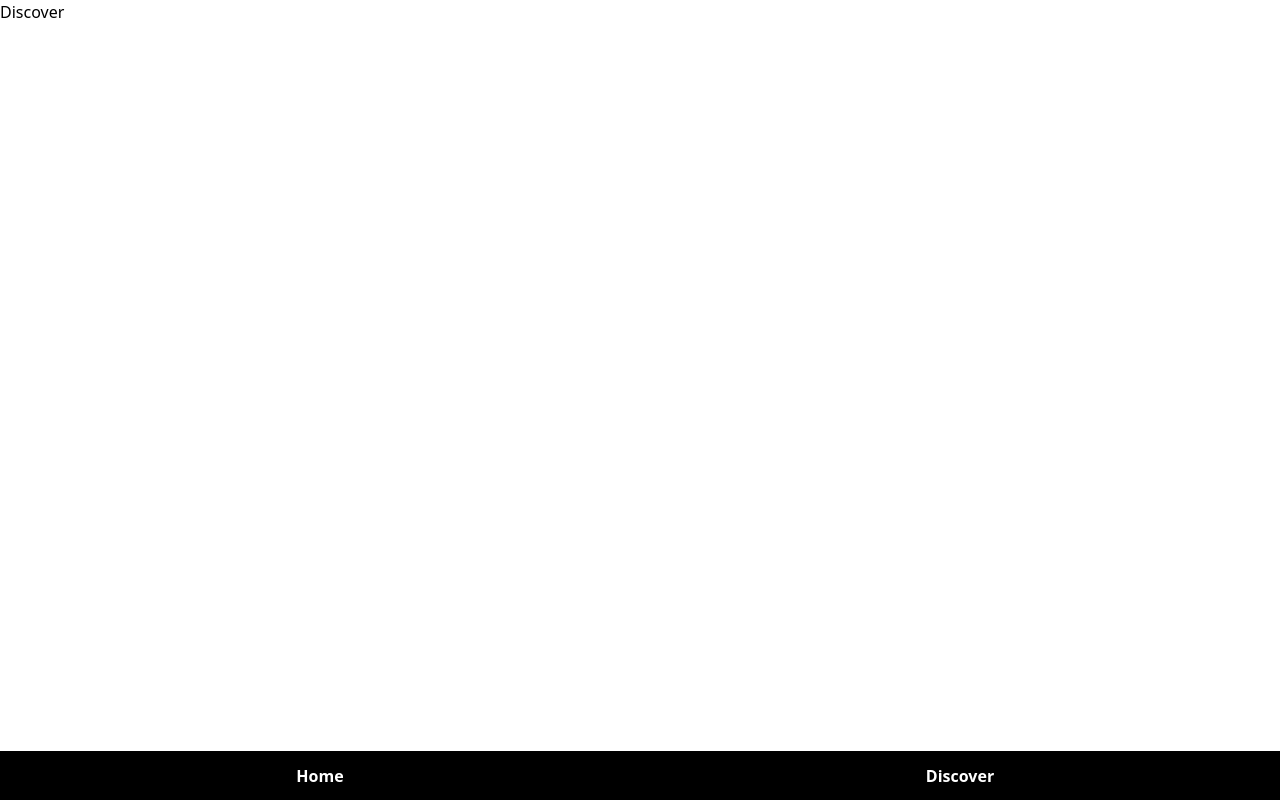
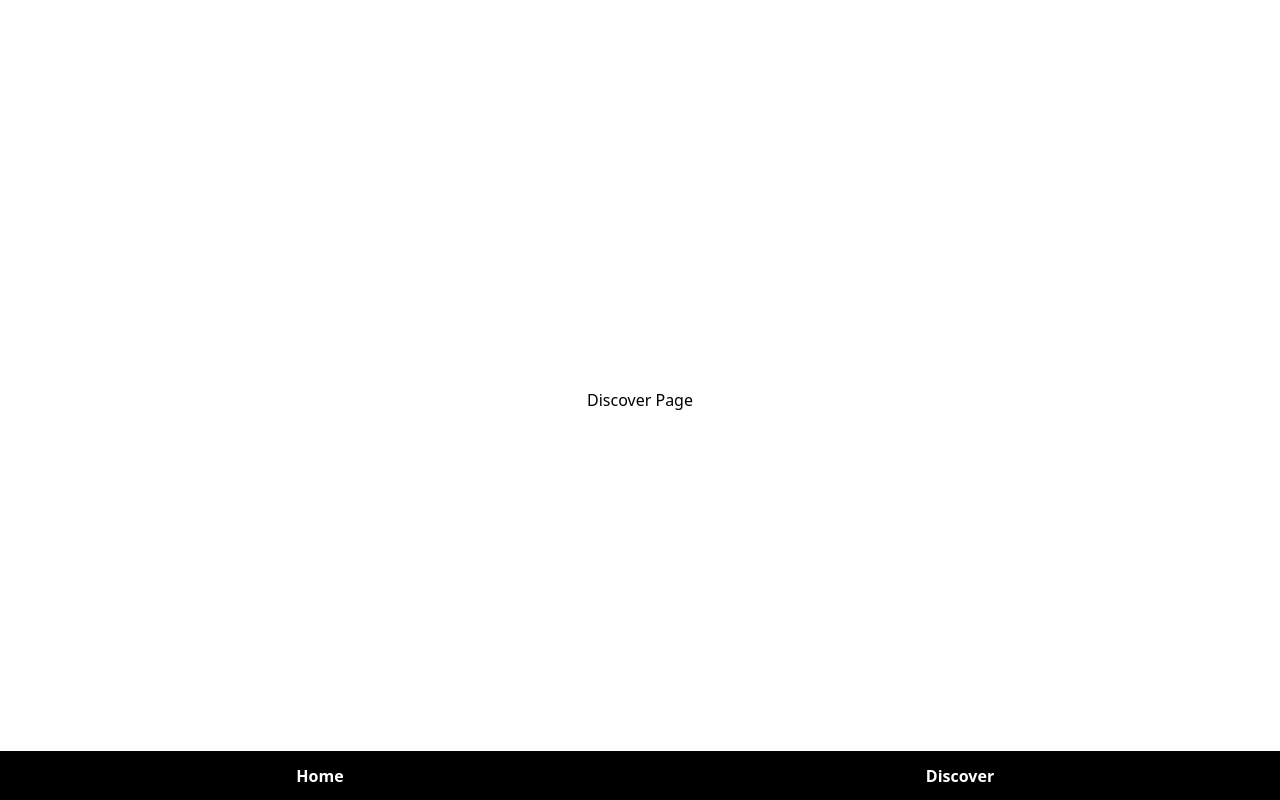
Before and after one commit to wuzhe0912/hy-short-video, a React (Vite) app: page /discover in a window 1280 px wide. Built offline with nearby package versions, Linux system fonts and the light colour scheme.

Commit message:
docs: update README

```diff
--- a/src/components/VideoPlayer.tsx
+++ b/src/components/VideoPlayer.tsx
@@ -51,7 +51,7 @@
         ref={videoRef}
         onClick={handleVideoClick}
         controls
-        className='w-full h-full'
+        className='w-full h-full object-cover'
         poster={videoData.cover}>
         <source src={videoData.play_url} type='application/x-mpegURL' />
       </video>
--- a/src/pages/Discover.tsx
+++ b/src/pages/Discover.tsx
@@ -1,7 +1,11 @@
-import React from 'react';
+// import React from 'react';
 
 function Discover() {
-  return <div>Discover</div>;
+  return (
+    <div className='flex justify-center items-center h-screen'>
+      Discover Page
+    </div>
+  );
 }
 
 export default Discover;
--- a/src/pages/HomePage/Home.tsx
+++ b/src/pages/HomePage/Home.tsx
@@ -14,14 +14,14 @@
     <div className='home-wrapper relative h-full'>
       <nav className='flex absolute z-50 w-full h-[87px] justify-center items-center'>
         <div
-          className={`mr-8 ${
+          className={`mr-8 text-xl font-bold ${
             activeSection === 'Following' ? 'active text-amber-900' : ''
           }`}
           onClick={(e) => switchSection('Following', e)}>
           Following
         </div>
         <div
-          className={`${
+          className={`text-xl font-bold ${
             activeSection === 'ForYou' ? 'active text-amber-900' : ''
           }`}
           onClick={(e) => switchSection('ForYou', e)}>
```
Also changed, not shown: 1 other file (tests, documents, lock files or other folders).
